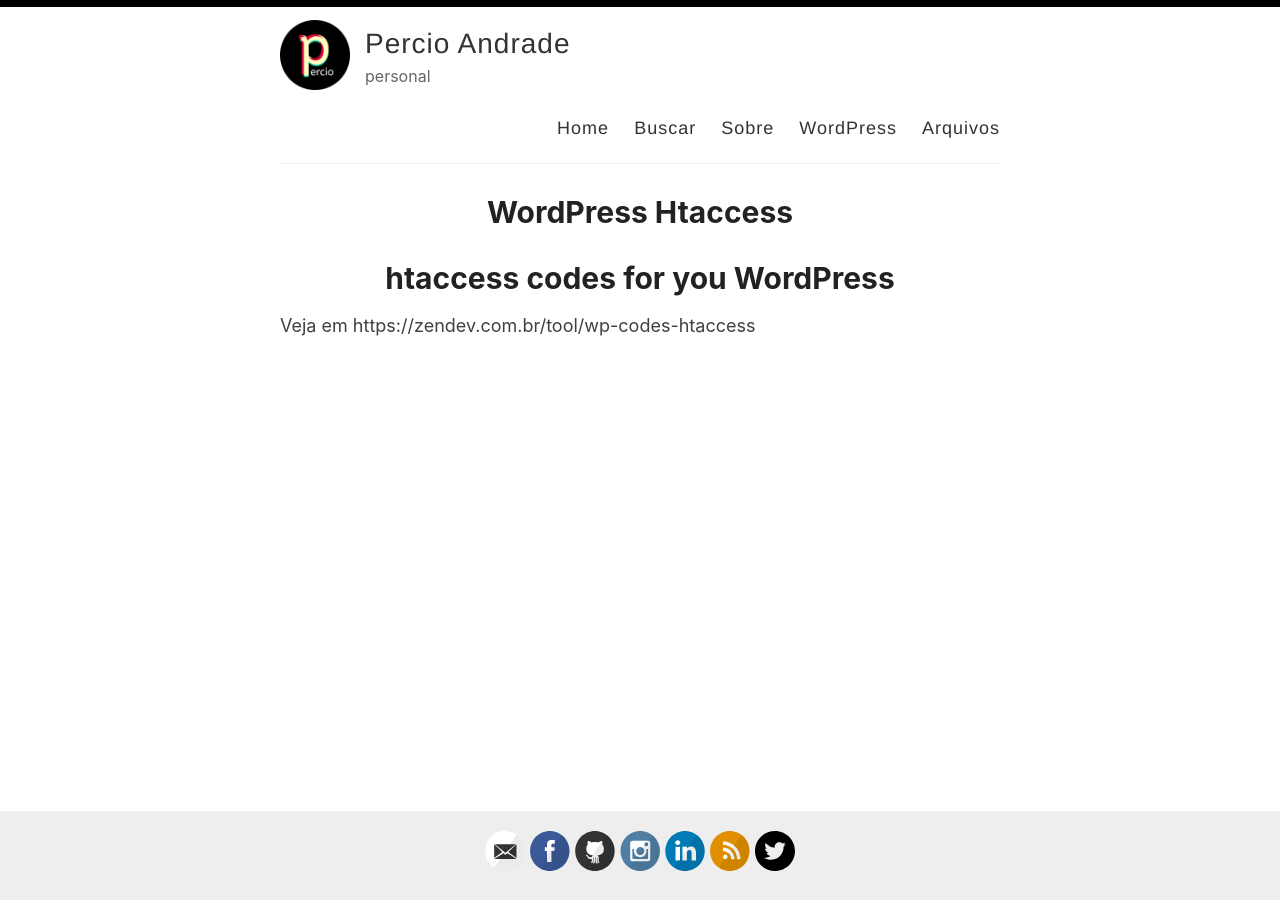
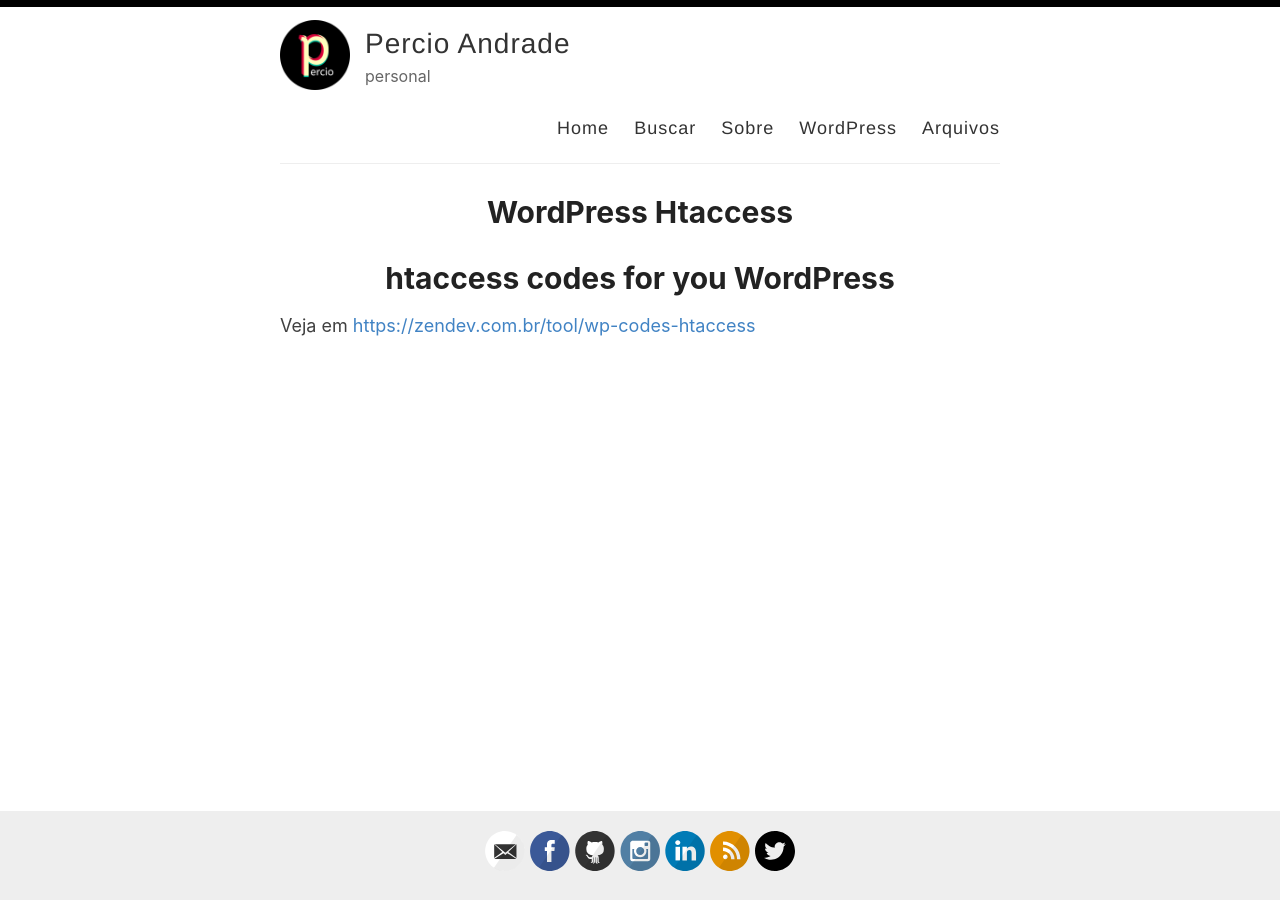
Before and after one commit to percioandrade/percioandrade.github.io, a Jekyll site: the page built from _pages/wordpress-htaccess.md, in a window 1280 px wide. Built offline with Jekyll 4.4.1, drawn with Linux system fonts in a browser that asks for light colours; part of the change alters nothing that is shown.

```diff
--- a/_pages/wordpress-htaccess.md
+++ b/_pages/wordpress-htaccess.md
@@ -7,4 +7,4 @@ excerpt: A collection of WordPress htaccess
 
 # htaccess codes for you WordPress
 
-Veja em https://zendev.com.br/tool/wp-codes-htaccess
+Veja em <a href="https://zendev.com.br/tool/wp-codes-htaccess">https://zendev.com.br/tool/wp-codes-htaccess</a>
```
